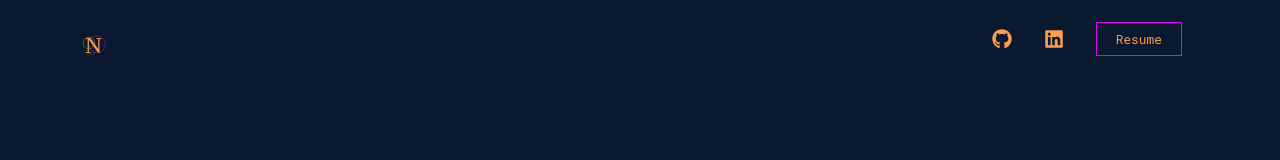
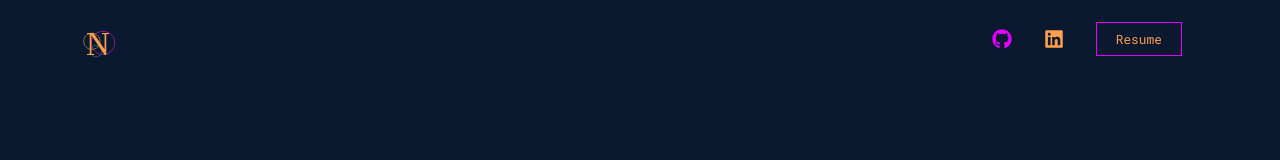
Before and after one commit to NaderNasr/PortfolioV2, a React (Create React App) app: page / in a window 1280 px wide. In both pictures the pointer is over the element 1001 px from the left and 39 px from the top of the page. Shown: the top 160 px of the page. Built offline with nearby package versions, Linux system fonts and the light colour scheme.

Commit message:
z index top sticky

```diff
--- a/src/components/Header/styles.css
+++ b/src/components/Header/styles.css
@@ -4,7 +4,7 @@
   background-color: #0a192f;
   position: sticky !important;
   top: 0px;
-  z-index: 99;
+  z-index: 999999;
 }
 
 .navLink {
@@ -19,8 +19,12 @@
   font-family: Roboto Mono;
 }
 
+.header-text-color:hover {
+  color: #e200ff;
+}
+
 .logo {
-  width: 25px;
+  width: 35px;
 }
 
 .resume {
@@ -36,6 +40,11 @@
   margin-top: 0.5em;
   font-size: 0.8em;
   font-family: Roboto Mono;
+}
+
+.resume:hover {
+  border-color: #5edbf2;
+  color: #e200ff;
 }
 
 @media (max-width: 767px) {
```
